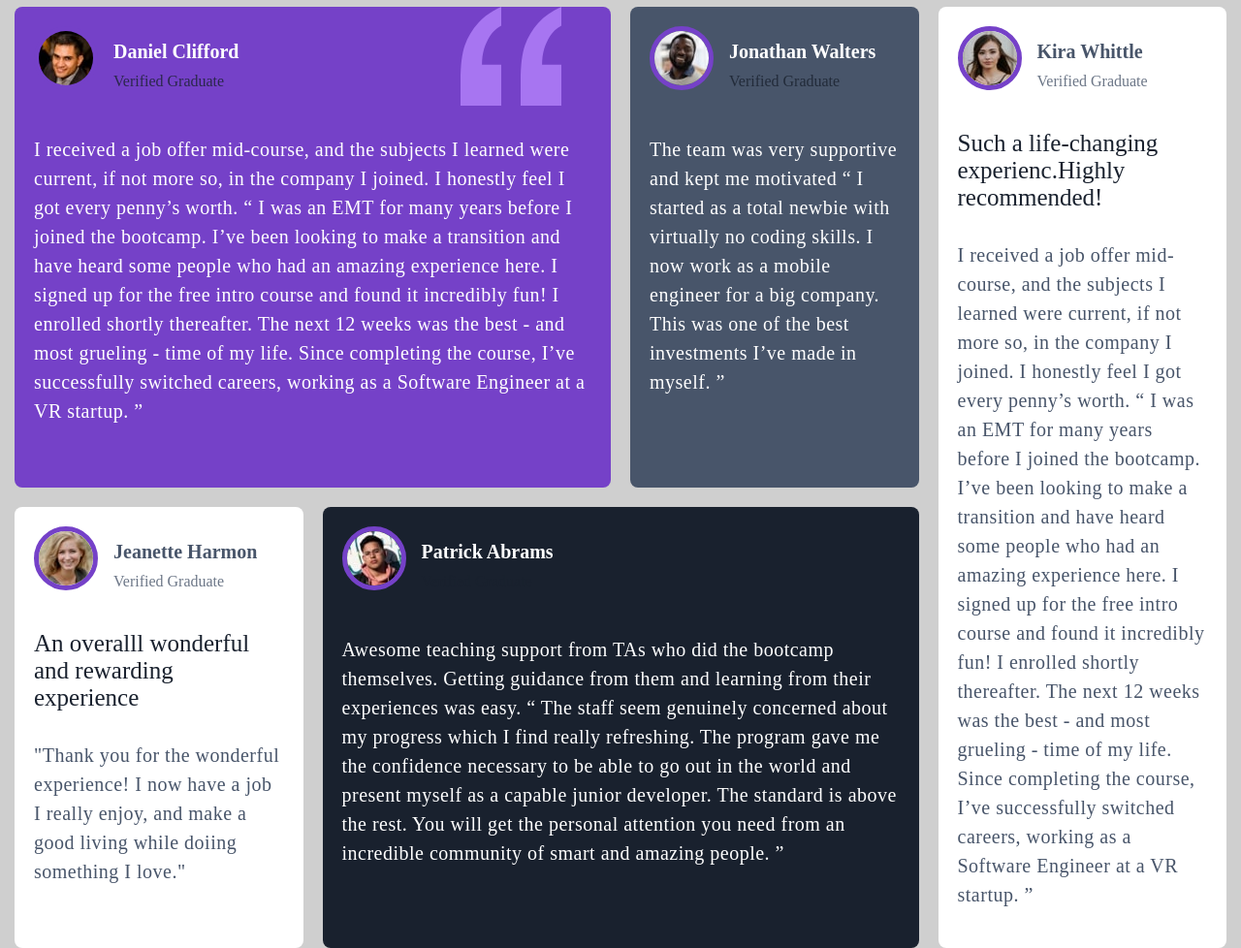
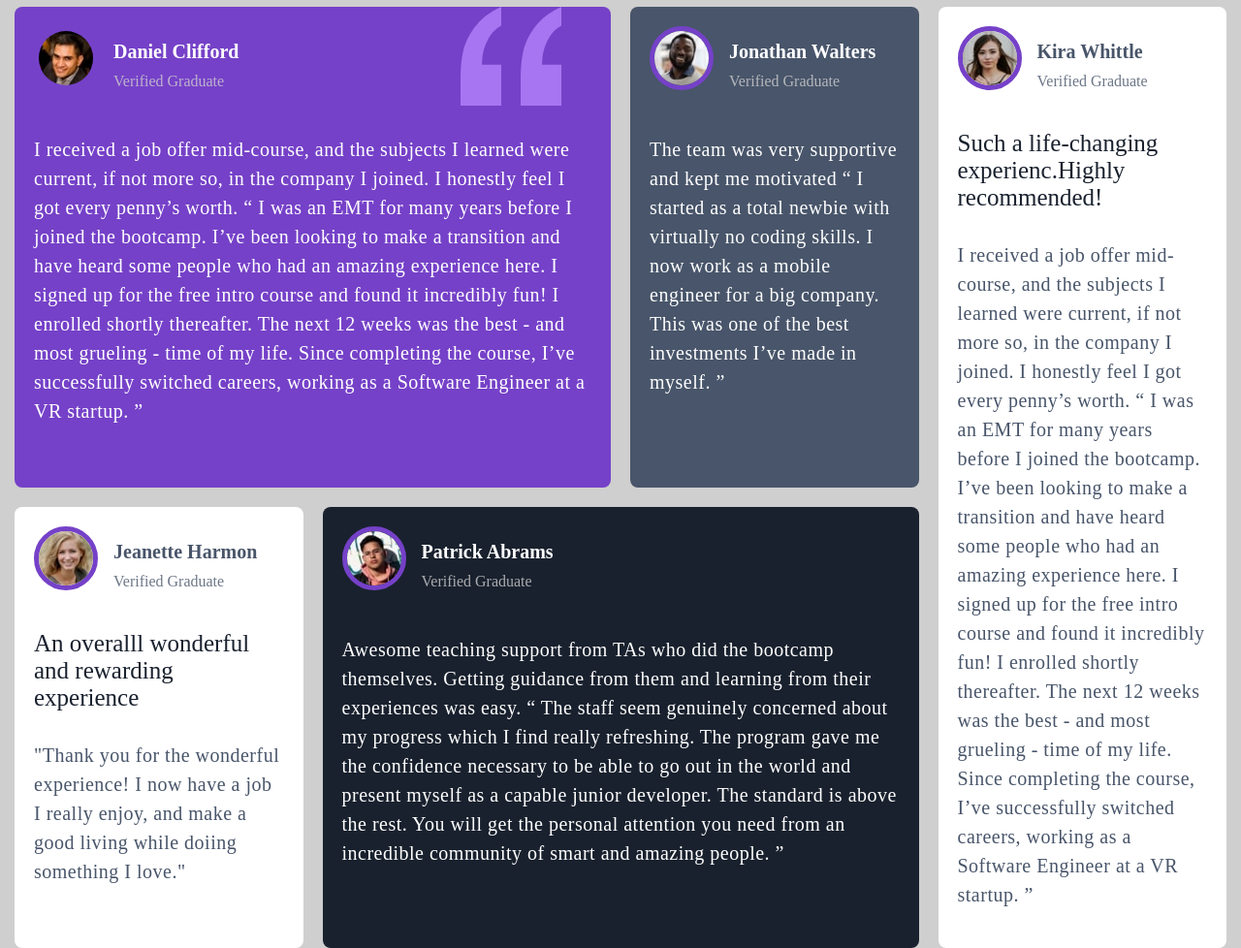
Before and after one commit to Omeshcoding/Testimonials, a plain HTML site: page index.html in a window 1280 px wide. Shown: the whole page at 97% size. Drawn offline with Linux system fonts and the light colour scheme; a web font is replaced by a local one.

Commit message:
secondcommit

```diff
--- a/style.css
+++ b/style.css
@@ -50,7 +50,7 @@ body{
 }
 .qualification{
     margin-top:10px;
-    color:var(--blakish-blue);
+    color:var(--Light-grey);
     opacity: .8;
 }
 
@@ -116,6 +116,7 @@ body{
 {
     color:var(--dark-blue);
 }
+
 .feedback{
    color:var(--blakish-blue)!important;
    font-size: 25px;
```
